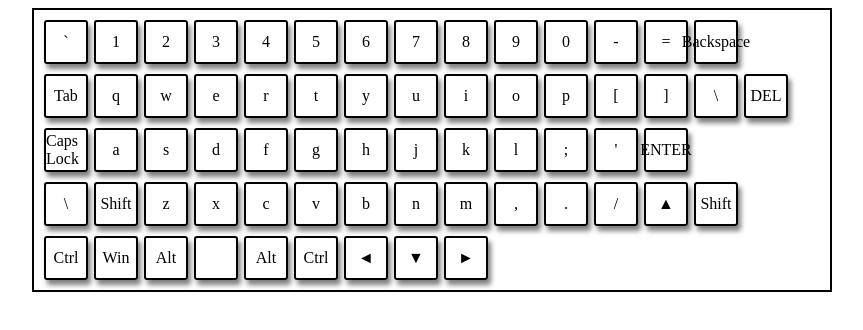
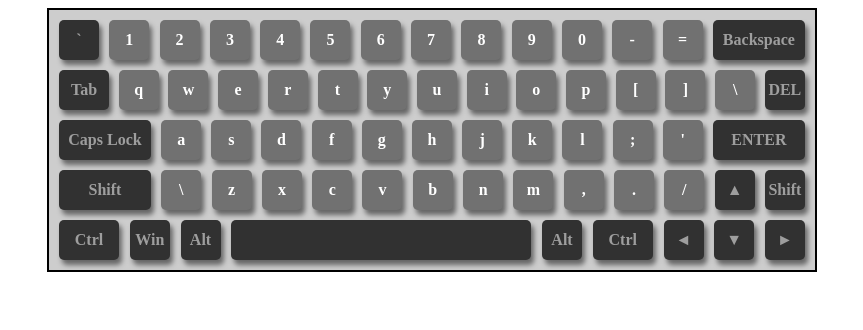
Before and after one commit to MuJlblii/virtual-keyboard, a website built with webpack: page src/index.html in a window 1280 px wide. Both pictures are taken after a click on the element "Backspace". Shown: the whole page, without its empty margins (208-1071 px from the left). Built offline with nearby package versions, Linux system fonts and the light colour scheme.

Commit message:
feat: add colorizing of keyboard and interactive function for hovered and activated

```diff
--- a/src/_constants.scss
+++ b/src/_constants.scss
@@ -4,5 +4,18 @@ $def_size: 40px;
 $size-1: $def_size*1;
 $size-2: $def_size*1.25;
 $size-3: $def_size*1.5;
-$size-4: $def_size*1.75;
-$size-5: $def_size*6;
+$size-4: $def_size*2.1;
+$size-5: $def_size*2.3;
+$size-6: $def_size*7.5;
+
+
+//color
+$keyboardBackground: rgb(205, 205, 205);
+
+$letterKeys: rgb(255, 255, 255);
+$letterKeysBackground: rgb(113, 113, 113);
+
+$metaKeys: rgb(158, 158, 158);
+$metaKeysBackground: rgb(49, 49, 49);
+
+$hoveredKeys: rgb(43, 75, 50)
--- a/src/index.js
+++ b/src/index.js
@@ -9,6 +9,7 @@ const keys = {
   Backquote: {
     english: '`',
     russian: 'ё',
+    style: 'meta',
   },
   Digit1: {
     english: '1',
@@ -62,11 +63,12 @@ const keys = {
   Backspace: {
     english: 'Backspace',
     russian: 'Backspace',
-    // style: ''
+    style: 'keys-2_25',
   },
   Tab: {
     english: 'Tab',
     russian: 'Tab',
+    style: 'keys-1_25',
   },
   KeyQ: {
     english: 'q',
@@ -123,10 +125,12 @@ const keys = {
   Delete: {
     english: 'DEL',
     russian: 'DEL',
+    style: 'meta',
   },
   CapsLock: {
     english: 'Caps Lock',
     russian: 'Caps Lock',
+    style: 'keys-2_25',
   },
   KeyA: {
     english: 'a',
@@ -175,14 +179,16 @@ const keys = {
   Enter: {
     english: 'ENTER',
     russian: 'ENTER',
+    style: 'keys-2_25',
+  },
+  ShiftLeft: {
+    english: 'Shift',
+    russian: 'Shift',
+    style: 'keys-2_25',
   },
   IntlBackslash: {
     english: '\\',
     russian: '\\',
-  },
-  ShiftLeft: {
-    english: 'Shift',
-    russian: 'Shift',
   },
   KeyZ: {
     english: 'z',
@@ -227,50 +233,60 @@ const keys = {
   ArrowUp: {
     english: '▲',
     russian: '▲',
+    style: 'meta',
   },
   ShiftRight: {
     english: 'Shift',
     russian: 'Shift',
+    style: 'meta',
   },
   ControlLeft: {
     english: 'Ctrl',
     russian: 'Ctrl',
+    style: 'keys-1_5',
   },
   MetaLeft: {
     english: 'Win',
     russian: 'Win',
+    style: 'meta',
   },
   AltLeft: {
     english: 'Alt',
     russian: 'Alt',
+    style: 'meta',
   },
   Space: {
     english: ' ',
     russian: ' ',
+    style: 'keys-6',
   },
   AltRight: {
     english: 'Alt',
     russian: 'Alt',
+    style: 'meta',
   },
   ControlRight: {
     english: 'Ctrl',
     russian: 'Ctrl',
+    style: 'keys-1_5',
   },
   ArrowLeft: {
     english: '◄',
     russian: '◄',
+    style: 'meta',
   },
   ArrowDown: {
     english: '▼',
     russian: '▼',
+    style: 'meta',
   },
   ArrowRight: {
     english: '►',
     russian: '►',
+    style: 'meta',
   },
 
 };
-// const keyboard = window;
 
 document.addEventListener('keypress', (event) => {
   console.log(event);
@@ -291,13 +307,10 @@ document.addEventListener('keypress', (event) => {
 //   return b;
 });
 
-// const arrayKeys = [keys];
 console.log('try to create array - ', Object.entries(keys));
 const arrayKeys = Object.entries(keys);
 let keyboardRow = document.createElement('div');
 keyboardRow.classList.add('key-row');
-// const keyboardKeys = document.createElement('div');
-// keyboardKeys.classList.add('keys');
 for (let i = 0; i < Object.entries(keys).length; i++) {
   if (i === 0) {
     keyboardRow = document.createElement('div');
@@ -317,6 +330,12 @@ for (let i = 0; i < Object.entries(keys).length; i++) {
   }
   const keyboardKeys = document.createElement('div');
   keyboardKeys.classList.add('keys');
+  if (arrayKeys[i][1].style) {
+    keyboardKeys.classList.add(arrayKeys[i][1].style);
+    keyboardKeys.classList.add('meta');
+  } else {
+    keyboardKeys.classList.add('letter');
+  }
   keyboardKeys.innerHTML = arrayKeys[i][1].english;
   keyboardRow.appendChild(keyboardKeys);
   keyboard.appendChild(keyboardRow);
@@ -324,3 +343,29 @@ for (let i = 0; i < Object.entries(keys).length; i++) {
 }
 keyboardWrapper.appendChild(keyboard);
 body.appendChild(keyboardWrapper);
+
+function hovered(event) {
+  // console.log('target -', event.target);
+  // console.log('currentTarget -', event.currentTarget);
+  if ((event.target !== event.currentTarget) && (event.target !== keyboard)
+  && (!event.target.className.includes('key-row'))) {
+    const hoveredItem = event.target;
+    // console.log('hovered item -', hoveredItem);
+    hoveredItem.classList.toggle('hovered');
+  }
+  event.stopPropagation();
+  keyboard.addEventListener('mouseout', hovered, false);
+}
+
+function active(event) {
+  if ((event.target !== event.currentTarget) && (event.target !== keyboard)
+  && (!event.target.className.includes('key-row'))) {
+    const hoveredItem = event.target;
+    hoveredItem.classList.toggle('active');
+  }
+  event.stopPropagation();
+  keyboard.addEventListener('mouseup', active, false);
+}
+
+keyboard.addEventListener('mouseover', hovered, false);
+keyboard.addEventListener('mousedown', active, false);
--- a/src/style.scss
+++ b/src/style.scss
@@ -10,16 +10,18 @@
     flex-direction: column;
     // flex-wrap: wrap;
     gap: 10px;
-    max-width: 800px;
+    max-width: 770px;
     // height: 100px;
     border: 2px solid black;
     padding: 10px;
     box-sizing: border-box;
+    background: $keyboardBackground;
 }
 
 .key-row {
     display: flex;
     flex-direction: row;
+    justify-content: space-between;
     gap: 6px;
     box-sizing: border-box;
 }
@@ -30,8 +32,49 @@
     justify-content: center;
     width: $size-1;
     height: $size-1;
-    border-radius: 3px;
-    border: 2px solid black;
+    border-radius: 5px;
+    // border: 2px solid black;
     box-shadow: 3px 5px 5px rgba(0,0,0,0.5);
     cursor: pointer;
+    font-weight: 600;
 }
+
+.meta {
+    color: $metaKeys;
+    background: $metaKeysBackground;
+
+}
+
+.letter {
+    color: $letterKeys;
+    background: $letterKeysBackground;
+}
+
+.hovered {
+    background: $hoveredKeys;
+    transition: all 0.5s;
+}
+.active {
+    box-shadow: 0px 0px 0px rgb(0 0 0 / 50%);
+    transition: all 0.3s;
+}
+
+.keys-1_25 {
+    width: $size-2;
+}
+
+.keys-1_5 {
+    width: $size-3;
+}
+
+.keys-2 {
+    width: $size-4;
+}
+
+.keys-2_25 {
+    width: $size-5;
+}
+
+.keys-6 {
+    width: $size-6;
+}
```
